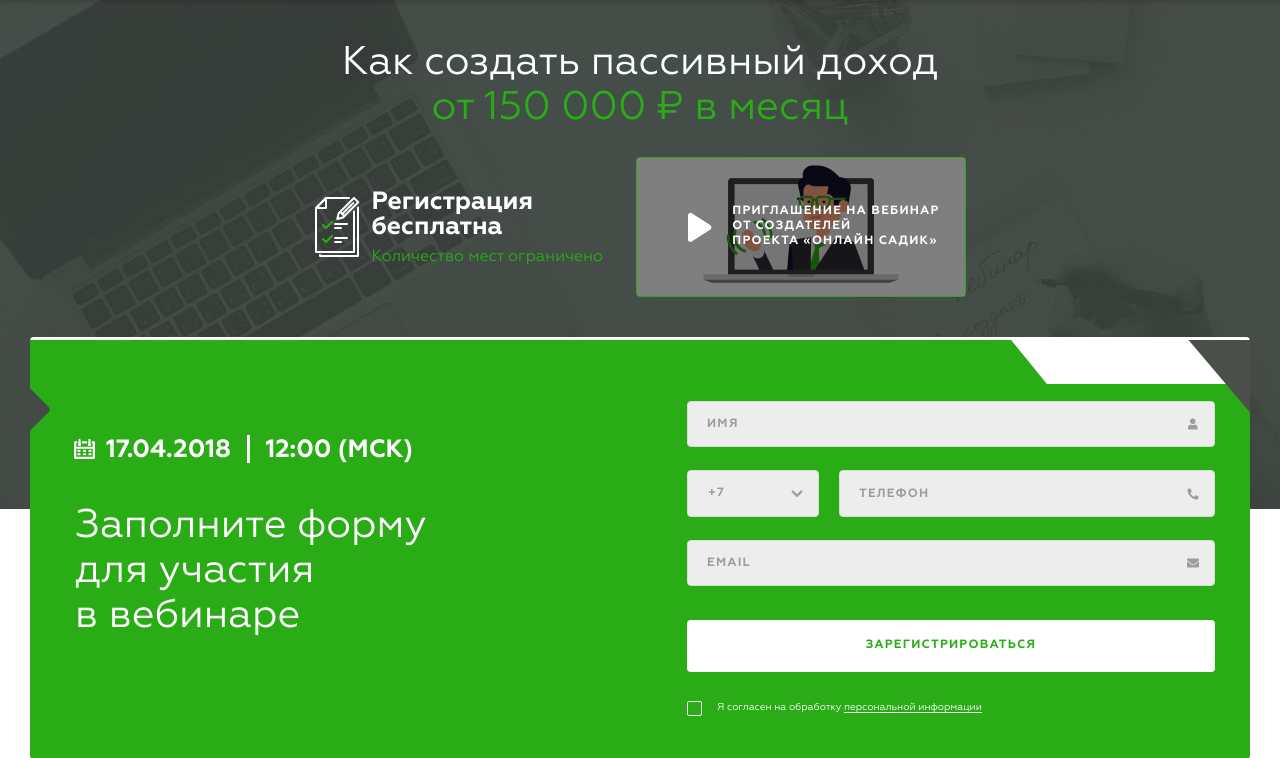
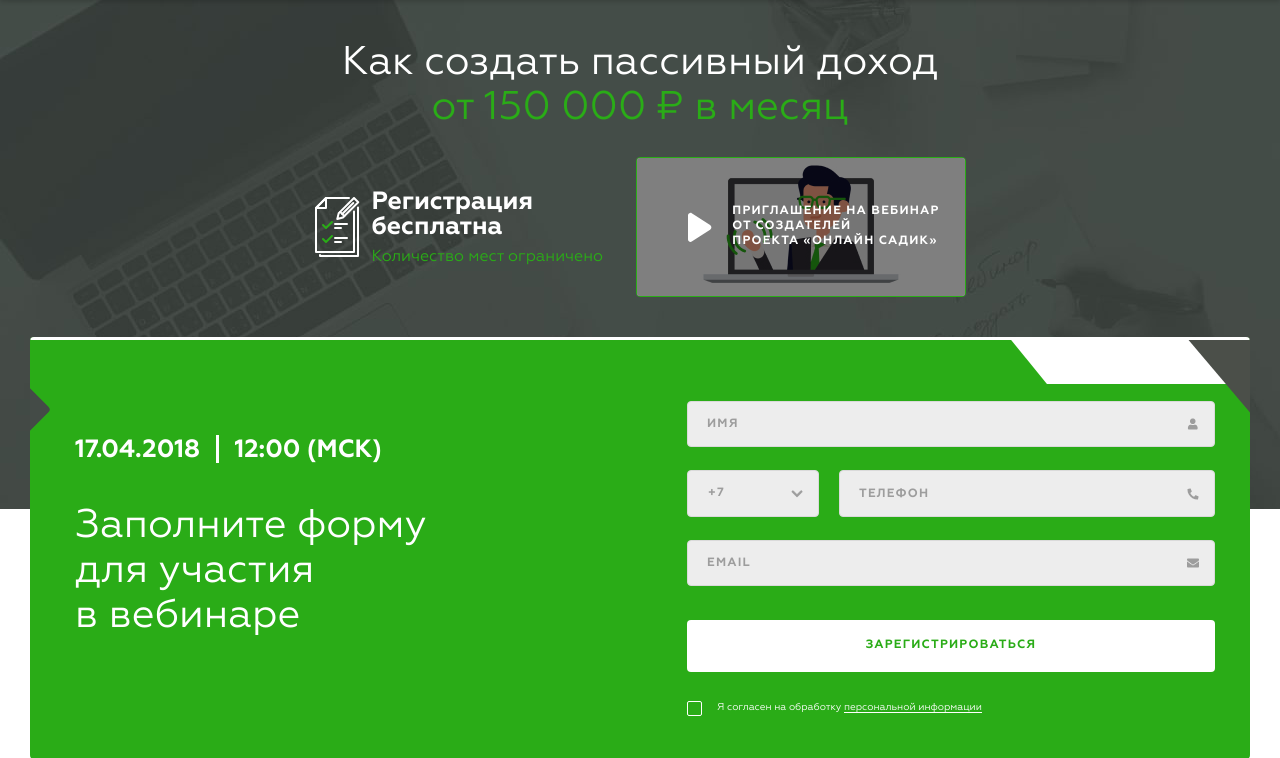
Before and after one commit to od-5/webinar_onlinesadik, a Django app: page / in a window 1280 px wide. Shown: the part 81-839 px from the top of the page. Run offline with Django 3.2, Linux system fonts and the light colour scheme; data comes from the database, SQL or seed files in the repository; data that the repository does not hold is empty.

Commit message:
delete icon

```diff
--- a/templates/index.html
+++ b/templates/index.html
@@ -124,9 +124,9 @@
                                     <div class="webinar-form__date-wrap">
 
 
-                                        <svg class="webinar-form__date-icon" width="19px" height="18px">
-                                            <use xlink:href="{% static 'images/svg-symbols3h1bwg.svg' %}#webinar-form-date"></use>
-                                        </svg>
+                                        <!--<svg class="webinar-form__date-icon" width="19px" height="18px">-->
+                                            <!--<use xlink:href="{% static 'images/svg-symbols3h1bwg.svg' %}#webinar-form-date"></use>-->
+                                        <!--</svg>-->
 
                                         <p class="color-green webinar-form__date">17.04.2018 <span>12:00 (МСК)</span>
                                         </p>
```
